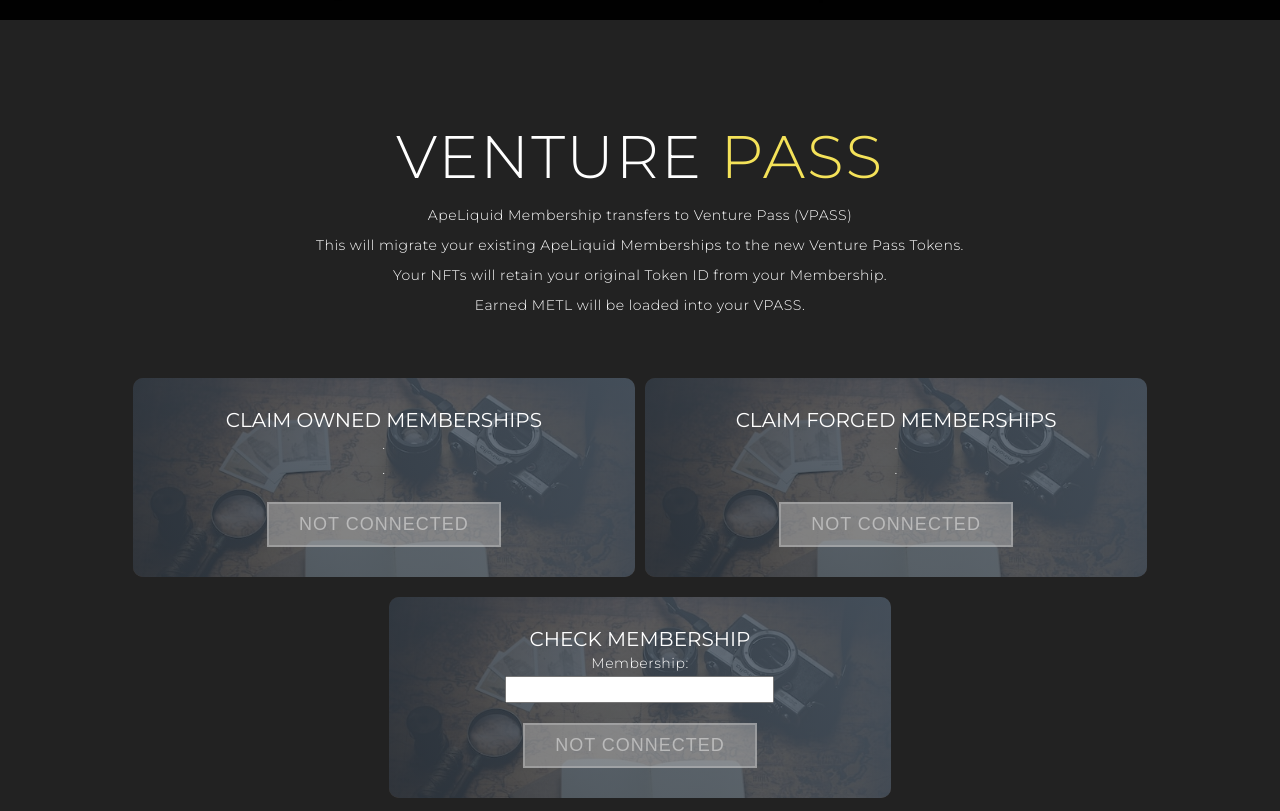
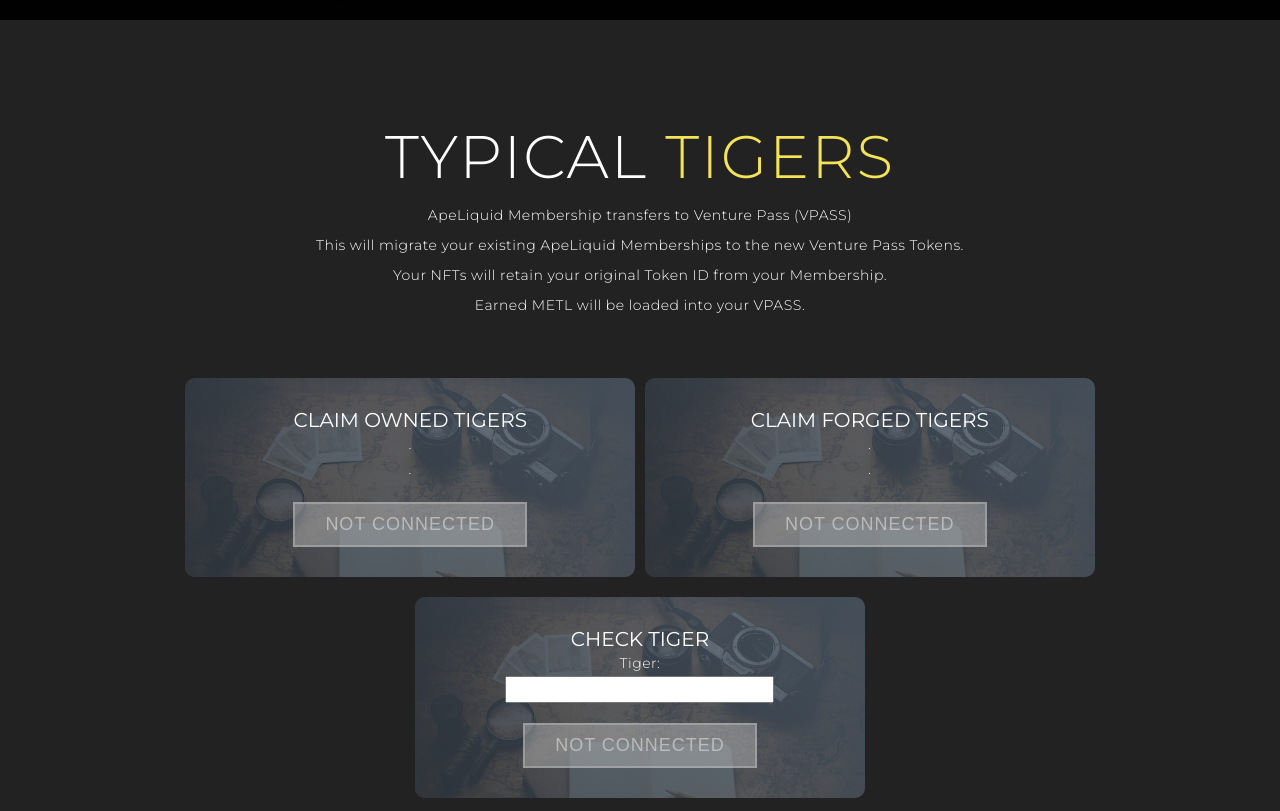
Before and after one commit to OGStefs/tigers, a plain HTML site: page index.html in a window 1280 px wide. Shown: the part 780-1591 px from the top of the page. Drawn offline with nearby package versions, Linux system fonts and the light colour scheme; some packages are replaced by stand-ins of ours; a script that the page names is missing.

Commit message:
replaced membership with tiger

```diff
--- a/index.html
+++ b/index.html
@@ -33,7 +33,9 @@
     <section id="services">
       <div class="services container">
         <div class="service-top">
-          <h1 id="venture" class="section-title">Venture <span>Pass</span></h1>
+          <h1 id="venture" class="section-title">
+            Typical <span>Tigers</span>
+          </h1>
           <p>ApeLiquid Membership transfers to Venture Pass (VPASS)</p>
 
           <p>
@@ -47,23 +49,23 @@
         </div>
         <div class="service-bottom">
           <div class="service-item">
-            <h2>Claim Owned Memberships</h2>
+            <h2>Claim Owned Tigers</h2>
             <p id="wallet-text-underline">.</p>
             <p id="wallet-text">.</p>
             <button id="claim-wallet" class="cta empty">not connected</button>
           </div>
 
           <div class="service-item">
-            <h2>Claim Forged Memberships</h2>
+            <h2>Claim Forged Tigers</h2>
             <p id="forge-text-underline">.</p>
             <p id="forge-text">.</p>
             <button id="claim-forge" class="cta empty">not connected</button>
           </div>
 
           <div class="service-item">
-            <h2>Check Membership</h2>
+            <h2>Check Tiger</h2>
             <form id="claim-form">
-              <label for="membership">Membership:</label>
+              <label for="membership">Tiger:</label>
               <input type="number" id="membership" name="membership" />
               <button id="check-claimed" class="cta empty">
                 not connected
```
